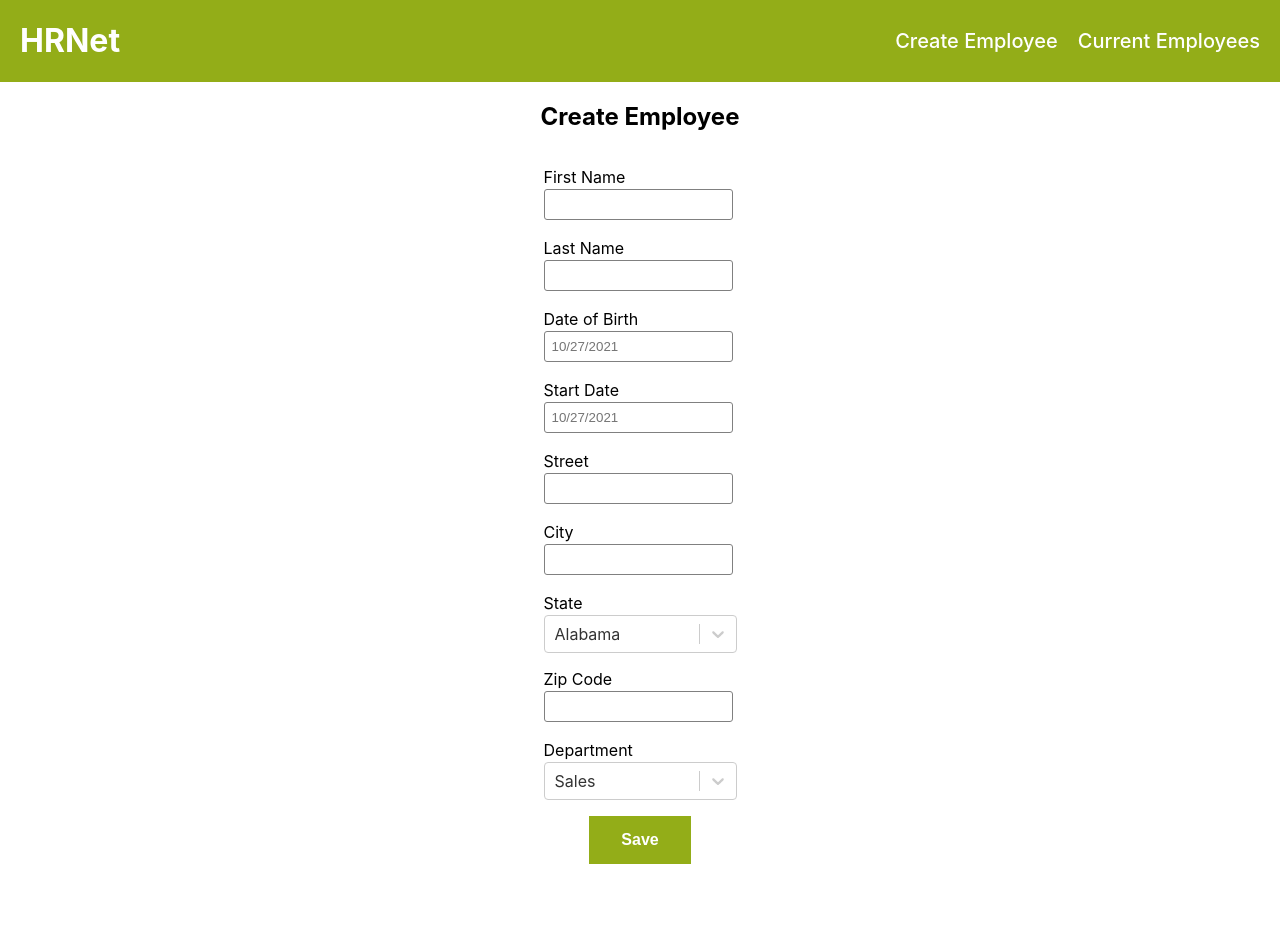
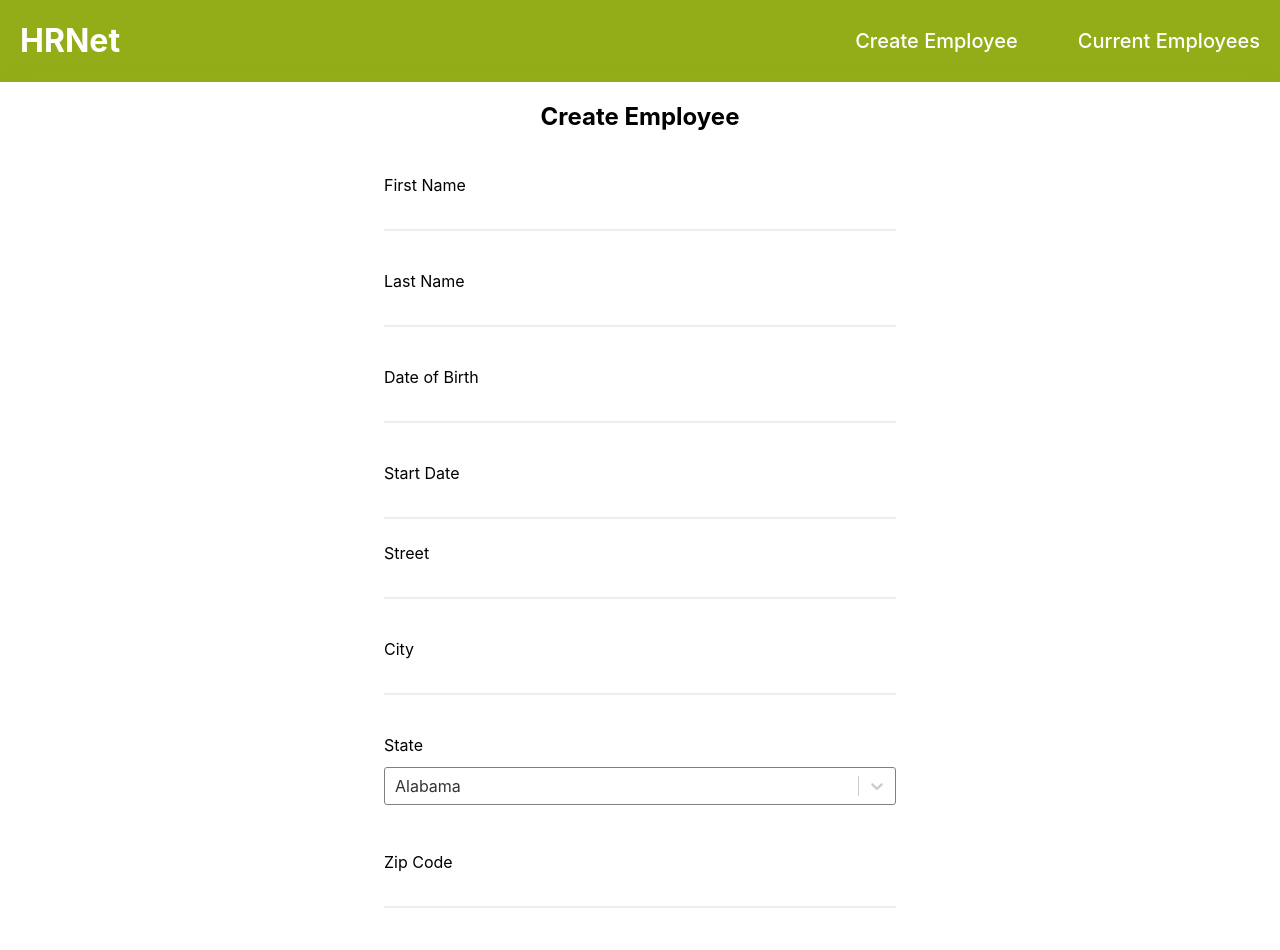
Before and after one commit to FlorysiakSimon/FlorysiakSimon_14_22012021, a React (Create React App) app: page / in a window 1280 px wide. Shown: the top 950 px of the page. Built offline with nearby package versions, Linux system fonts and the light colour scheme.

Commit message:
form update

```diff
--- a/package.json
+++ b/package.json
@@ -9,7 +9,7 @@
     "@testing-library/react": "^11.1.0",
     "@testing-library/user-event": "^12.1.10",
     "node-sass": "^6.0.1",
-    "r-modal-sf": "^1.0.4",
+    "r-modal-sf": "^1.1.0",
     "react": "^17.0.2",
     "react-datepicker": "^4.3.0",
     "react-dom": "^17.0.2",
--- a/src/App.js
+++ b/src/App.js
@@ -5,7 +5,8 @@ import CreateEmployeePage from "./pages/CreateEmployeePage/CreateEmployeePage";
 import Header from "./components/Header/Header";
 
 export default function App() {
-  //data
+
+  //employee state
   const [dataEmployees, setDataEmployees] = useState([])
   const addEmployee = (newEmployee) => {
     setDataEmployees([...dataEmployees, { ...newEmployee }]);
--- a/src/components/Header/Header.scss
+++ b/src/components/Header/Header.scss
@@ -1,14 +1,16 @@
 .header {
   display: flex;
   justify-content: space-between;
-
-  padding: 0 20px;
+  max-width: 1440px;
+  padding: 0 0px;
+  margin: auto;
   background-color: #93ad18;
   a {
     text-decoration: none;
   }
   h1 {
     color: white;
+    padding: 0px 20px;
   }
   nav {
     display: flex;
@@ -19,6 +21,7 @@
       justify-content: space-around;
       color: white;
       font-size: 20px;
+      padding: 0px 20px;
       margin-left: 1em;
       text-decoration: none;
       font-weight: 500;
@@ -29,3 +32,18 @@
     }
   }
 }
+
+@media screen and (max-width: 768px) {
+  .header {
+    padding: 0px;
+    nav {
+      a {
+        font-size: 12px;
+        padding: 0px;
+      }
+    }
+  }
+  .about {
+    margin-left: 1.5em;
+  }
+}
--- /dev/null
+++ b/src/data/customStyle.js
@@ -0,0 +1,32 @@
+export const selectStyle = {
+    menu: () => ({
+        poisition:'relative',
+        marginBottom: '2px',
+        border: '1px solid grey',
+        borderRadius: '3px',
+        width:'100%',
+    }),
+    container: () => ({
+        marginTop: '7px',
+        marginBottom:'7px',
+    }),
+    control: (provided) => ({
+        ...provided,
+        border: '1px solid grey',
+        borderRadius: '3px',
+        boxShadow: 'none',
+        '&:hover': {
+            border: '1px solid #93ad18',
+        },
+    }),
+};
+
+export const customClose = {
+    close:{
+        position: 'absolute',
+        top: '0px',
+        right: '-10px',
+        border:'none',
+        background: 'transparent',
+    }
+}
--- a/src/pages/CreateEmployeePage/CreateEmployeePage.jsx
+++ b/src/pages/CreateEmployeePage/CreateEmployeePage.jsx
@@ -5,7 +5,7 @@ import Select from 'react-select' // react-select
 import { departments,states } from '../../data/data'; //react-select data
 import {Modal} from 'r-modal-sf';
 import './CreateEmployeePage.scss'
-
+import { customClose, selectStyle } from '../../data/customStyle';
 /** Form to add an employee
  * @param  {object} {addEmployee}
  */
@@ -57,49 +57,71 @@ const CreateEmployeePage = ({addEmployee}) => {
         setModalOpen(!modalOpen);
     };
 
-
-
-
-
     return (
         <div>
+
              <div className="container">
-                <h2>Create Employee</h2>
-                <form  id="create-employee-form" noValidate>
+             <h2>Create Employee</h2>
+                <form  id="create-employee-form" >
+                    <div>
+                    <div className="input">
+                        <input required className="input-field" type="text" name="firstName" id="first-name" value={input.firstName} onChange={handleChange} />
+                        <label className="input-label" htmlFor="first-name">First Name</label>
+                    </div>
 
-                    <label htmlFor="first-name">First Name</label>
-                    <input required type="text" name="firstName" id="first-name" value={input.firstName} onChange={handleChange} />
+                    <div className="input">
+                        <input className="input-field" required type="text" name="lastName" id="last-name" value={input.lastName} onChange={handleChange}/>
+                        <label className="input-label" htmlFor="last-name">Last Name</label>
+                    </div>
 
-                    <label htmlFor="last-name">Last Name</label>
-                    <input required type="text" name="lastName" id="last-name" value={input.lastName} onChange={handleChange}/>
+                    <div className="input">
+                        <DatePicker required className="input-field"  selected={birthDate} showYearDropdown  dateFormat="dd/MM/yyyy" onChange={(date) => setBirthDate(date) } />
+                        <label className="input-label" type="text" htmlFor="Date of Birth">Date of Birth</label>
+                    </div>
 
-                    <label  htmlFor="date-of-birth">Date of Birth</label>
-                    <DatePicker selected={birthDate} showMonthDropdown showYearDropdown placeholderText={new Date().toLocaleDateString('en-US')} dateFormat="dd/MM/yyyy" onChange={(date) => setBirthDate(date) } />
+                    <div className="input">
+                        <DatePicker required className="input-field"  selected={startDate} dateFormat="dd/MM/yyyy"  onChange={(date) => setStartDate(date) } />
+                        <label className="input-label" type="text" htmlFor="Start Date">Start Date</label>
+                    </div>
+                    </div>
 
-                    <label htmlFor="start-date">Start Date</label>
-                    <DatePicker selected={startDate} dateFormat="dd/MM/yyyy" placeholderText={new Date().toLocaleDateString('en-US')} onChange={(date) => setStartDate(date) } />
+                    <div>
+                    <div className="input">
+                        <input className="input-field" required type="text" name="street" id="street" value={input.street} onChange={handleChange} />
+                        <label className="input-label" htmlFor="street">Street</label>
+                    </div>
 
-                    <label htmlFor="street">Street</label>
-                    <input type="text" name="street" id="street" value={input.street} onChange={handleChange} />
+                    <div className="input">
+                        <input className="input-field" required type="text" name="city" id="city" value={input.city} onChange={handleChange} />
+                        <label className="input-label" htmlFor="city">City</label>
+                    </div>
 
-                    <label htmlFor="city">City</label>
-                    <input type="text" name="city" id="city" value={input.city} onChange={handleChange} />
+                    <div className="input">
+                        <Select styles={selectStyle} required options={states} defaultValue={states[0]} onChange={(e) => setState(e.value)}/>
+                        <label className="input-label" type="text" htmlFor="state">State</label>
 
-                    <label type="text" htmlFor="state">State</label>
-                    <Select options={states} defaultValue={states[0]} onChange={(e) => setState(e.value)}/>
+                    </div>
 
-                    <label htmlFor="zip-code">Zip Code</label>
-                    <input type="number" name="zipCode" id="zip-code" value={input.zipCode} onChange={handleChange}/>
+                    <div className="input">
+                        <input className="input-field" required type="number" name="zipCode" id="zip-code" value={input.zipCode} onChange={handleChange}/>
+                        <label className="input-label" htmlFor="zip-code">Zip Code</label>
+                    </div>
 
-                    <label htmlFor="department">Department</label>
+                    <div className="input">
+                        <Select styles={selectStyle} options={departments} defaultValue={departments[0]} onChange={(e) => setDepartment(e.value)} />
+                        <label required className="input-label" htmlFor="department">Department</label>
+                    </div>
 
-                    <Select  options={departments} defaultValue={departments[0]} onChange={(e) => setDepartment(e.value)} />
                     <button type="button" className="saveButton" onClick={saveEmployee}>Save</button>
-
+                    </div>
                 </form>
 
             </div>
-            <Modal content="Employee created!" modalOpen={modalOpen} modalClose={toggleModal} />
+            <Modal style={customClose} content="Employee created!" modalOpen={modalOpen} modalClose={toggleModal}
+            buttonContent={<div className="close-container">
+                            <div className="leftright"></div>
+                            <div className="rightleft"></div>
+            </div>}/>
         </div>
 
 
--- a/src/pages/CreateEmployeePage/CreateEmployeePage.scss
+++ b/src/pages/CreateEmployeePage/CreateEmployeePage.scss
@@ -1,3 +1,11 @@
+body {
+  background-color: #f1f3fb;
+}
+
+form {
+  width: 40%;
+}
+
 .title {
   display: flex;
   align-items: center;
@@ -9,43 +17,106 @@
   position: relative;
   flex-direction: column;
   align-items: center;
-
+  box-shadow: 0 10px 20px 0 rgba(#999, 0.25);
   max-width: 1440px;
+  background-color: white;
   height: 100%;
   width: 100%;
   margin: 0 auto 5em auto;
 }
 
-label {
-  display: block;
-  margin-top: 1rem;
-  margin-bottom: 2px;
-  text-align: left;
+// FORM //
+.input {
+  display: flex;
+  flex-direction: column-reverse;
+  position: relative;
+  padding-top: 1.5rem;
+  & + .input {
+    margin-top: 1rem;
+  }
 }
 
-.address {
-  margin-top: 10px;
-  width: 100%;
+.input-label {
+  color: black;
+  margin-bottom: 5px;
 }
 
-input {
-  margin-bottom: 2px;
-  border: 1px solid grey;
-  border-radius: 3px;
-  padding: 7px;
-  width: 90%;
+.input-field {
+  border: 0;
+  z-index: 0;
+  width: 100%;
+  background-color: transparent;
+  border-bottom: 2px solid #eee;
+  font: inherit;
+  font-size: 1.125rem;
+  padding: 0.25rem 0;
+  &:focus,
+  &:valid {
+    outline: 0;
+    border-bottom-color: #93ad18;
+    // & + .input-label {
+    //   color: #93ad18;
+    // }
+  }
 }
 
 .saveButton {
   background-color: #93ad18;
-  border: none;
+  border: 2px solid white;
+  border-radius: 10px;
   color: white;
-  padding: 15px 32px;
+  padding: 15px 102px;
   text-align: center;
   text-decoration: none;
   display: inline-block;
-  font-size: 16px;
-  font-weight: 600;
-  margin: 1em auto;
+  font-size: 18px;
+  margin: 2em auto;
+  letter-spacing: 0.2rem;
   display: block;
+  &:hover {
+    color: #93ad18;
+    border-color: #93ad18;
+    background-color: white;
+  }
 }
+
+// MODAL CLOSE BTN//
+.close-container {
+  position: relative;
+  margin: auto;
+  width: 30px;
+  height: 30px;
+  cursor: pointer;
+}
+
+.leftright {
+  height: 4px;
+  width: 20px;
+  position: absolute;
+  background-color: black;
+  border-radius: 2px;
+  transform: rotate(45deg);
+  transition: all 0.3s ease-in;
+}
+
+.rightleft {
+  height: 4px;
+  width: 20px;
+  position: absolute;
+  background-color: black;
+  border-radius: 2px;
+  transform: rotate(-45deg);
+  transition: all 0.3s ease-in;
+}
+
+.close-container:hover .leftright {
+  transform: rotate(-45deg);
+  background-color: #93ad18;
+}
+.close-container:hover .rightleft {
+  transform: rotate(45deg);
+  background-color: #93ad18;
+}
+.close-container:hover label {
+  opacity: 1;
+}
--- a/src/pages/EmployeeListPage/EmployeeListPage.jsx
+++ b/src/pages/EmployeeListPage/EmployeeListPage.jsx
@@ -27,13 +27,13 @@ const columns= [
 //             zipCode:"2" }]
 
 /** display data in MaterialTable
- * @param  {array} {data}
+ * @param  {object} {data}
  */
 const EmployeeListPage = ({data}) => {
     return (
         <div id="employee-div" className="container">
             <h1>Current Employees</h1>
-            <div style={{ width:"1280px", marginBottom:"2em" }}>
+            <div className="table">
                 <MaterialTable columns={columns} data={data} title=""/>
             </div>
         </div>
--- a/src/pages/EmployeeListPage/EmployeeListPage.scss
+++ b/src/pages/EmployeeListPage/EmployeeListPage.scss
@@ -1,3 +1,8 @@
 .homeLink {
   margin-bottom: 2em;
 }
+
+.table {
+  margin-bottom: 5em;
+  width: 80%;
+}
```
Also changed, not shown: 1 other file (tests, documents, lock files or other folders).
